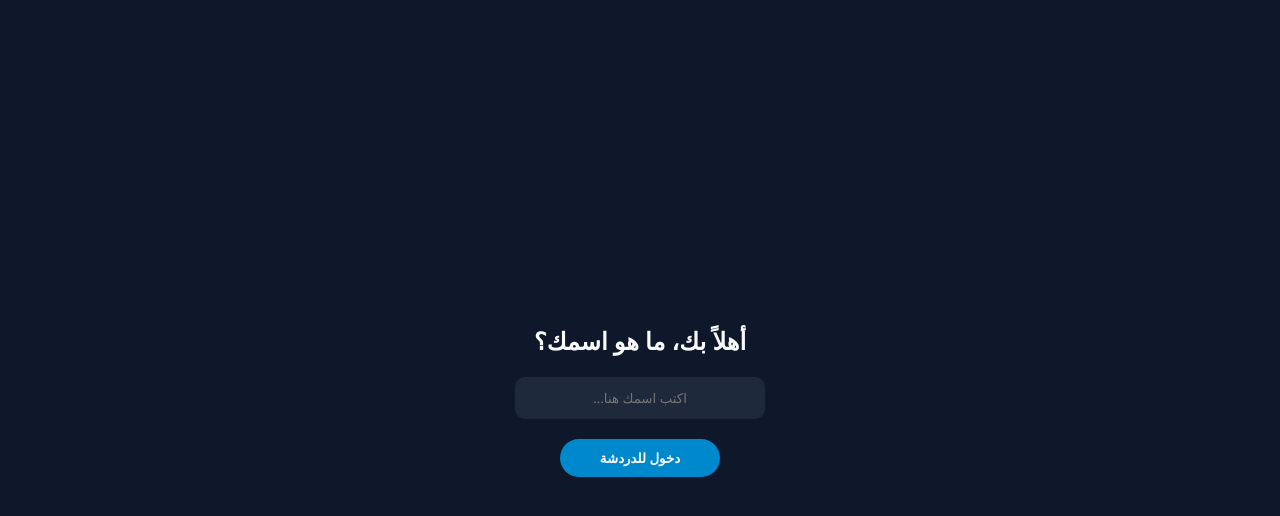
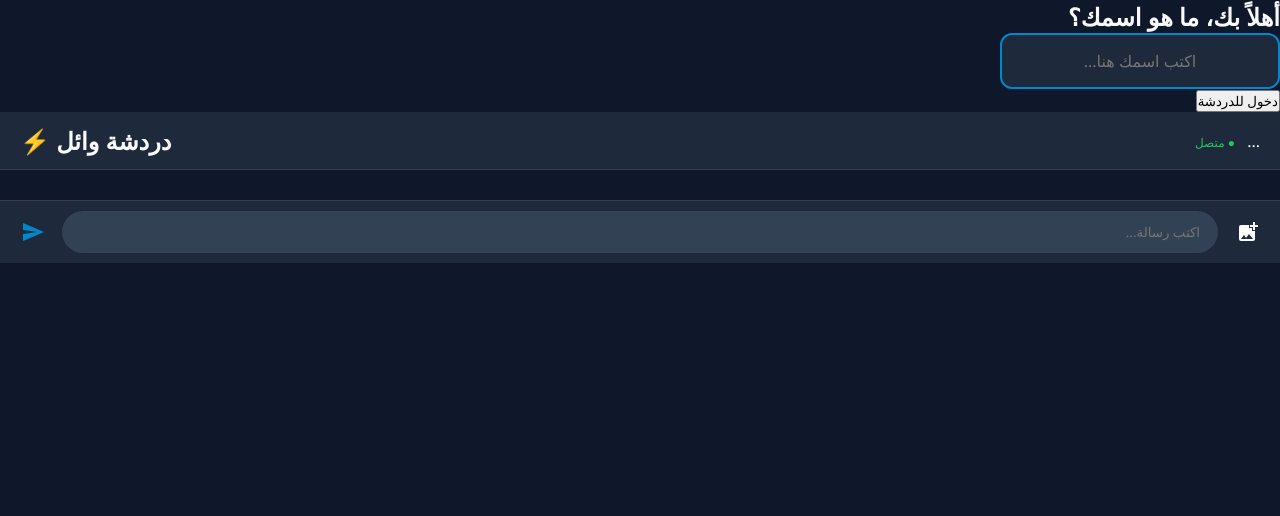
Before and after one commit to waelobaid60/1234, a website: page public/index.html in a window 1280 px wide. Drawn offline with nearby package versions, Linux system fonts and the light colour scheme; no server answers.

Commit message:
Update style.css

```diff
--- a/public/style.css
+++ b/public/style.css
@@ -12,20 +12,20 @@
 html, body { height: 100%; overflow: hidden; background: var(--bg); color: var(--text); }
 
 /* شاشة القفل */
-#lock-screen {
-    position: fixed; inset: 0; background: var(--bg); z-index: 1000;
-    display: flex; flex-direction: column; align-items: center; justify-content: center; gap: 20px;
+/* تعديل شكل حقل الاسم في شاشة الدخول */
+#lock-screen input[type="text"] {
+    display: block !important; /* التأكد من ظهوره دائماً */
+    padding: 15px;
+    border-radius: 12px;
+    border: 2px solid var(--primary);
+    background: #1e293b;
+    color: white;
+    font-size: 1rem;
+    width: 280px;
+    outline: none;
+    text-align: center;
 }
 
-#lock-screen input {
-    padding: 12px; border-radius: 10px; border: none; outline: none;
-    text-align: center; width: 250px; background: #1e293b; color: white;
-}
-
-#loginBtn {
-    padding: 10px 40px; border-radius: 20px; border: none;
-    background: var(--primary); color: white; cursor: pointer; font-weight: bold;
-}
 
 /* الهيدر */
 header {
```
